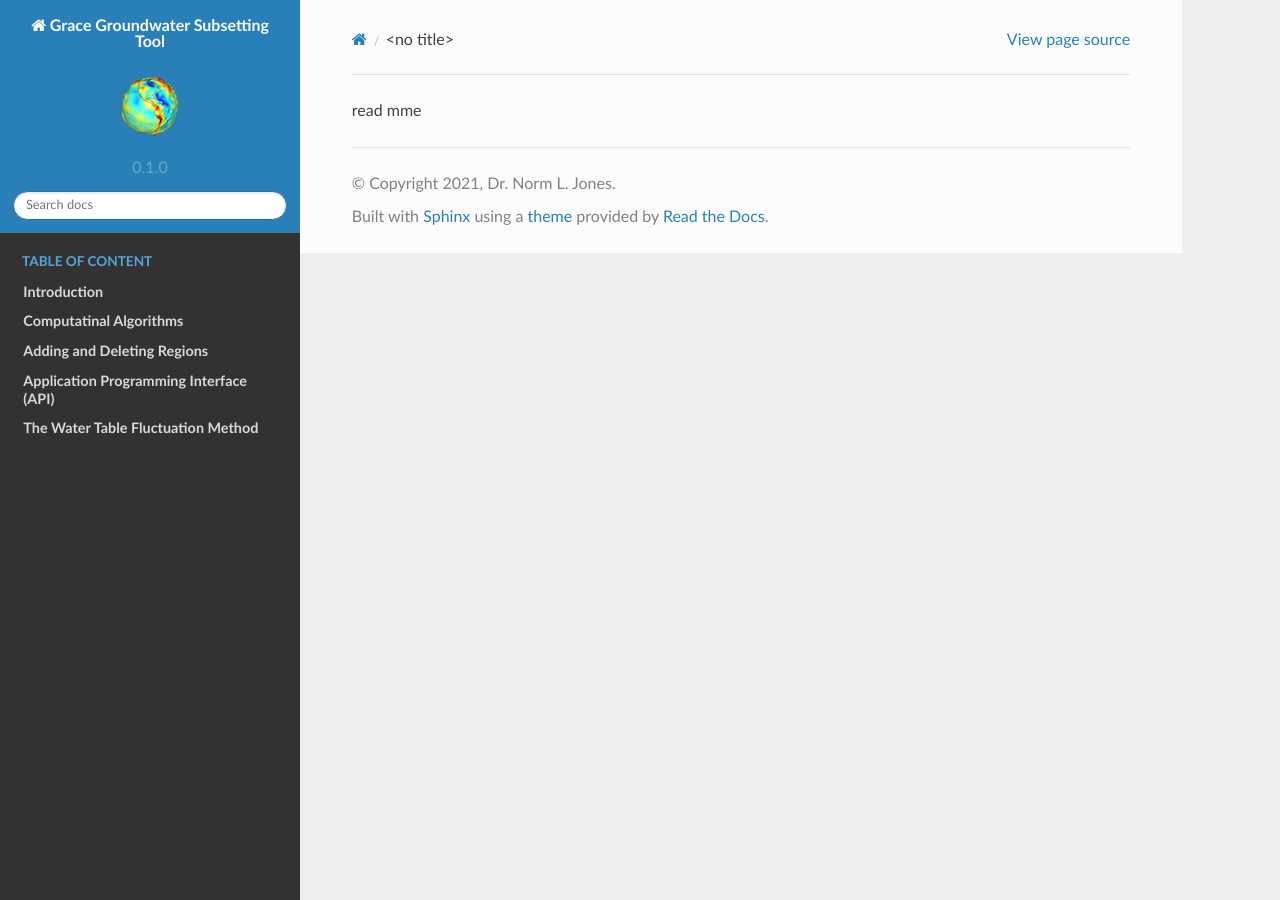
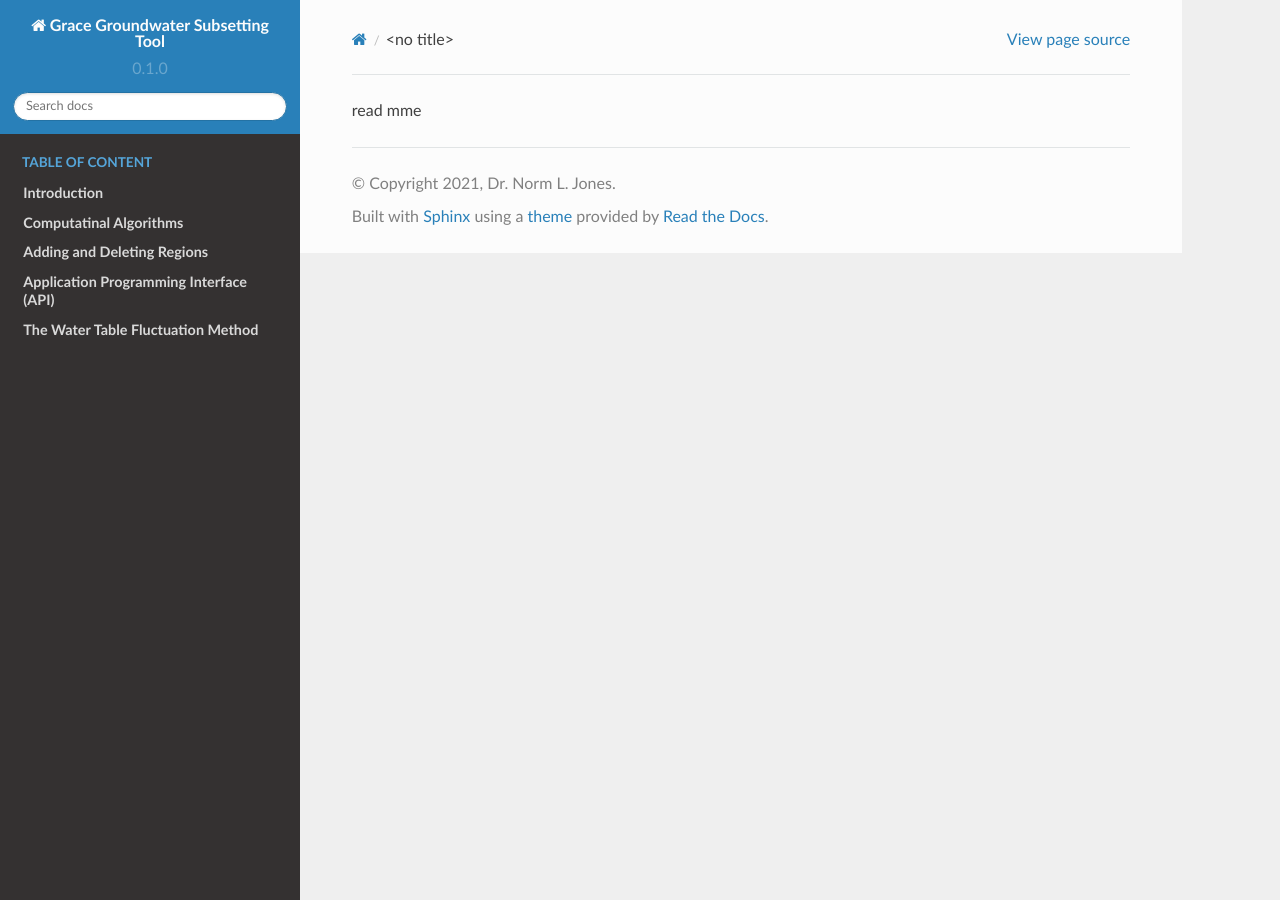
Before and after one commit to BYU-Hydroinformatics/ggst, a Sphinx documentation site: the page built from docs/source/README.rst, in a window 1280 px wide. Built offline with Sphinx 7.4.7 and the Read the Docs theme 2.0.0, drawn with Linux system fonts in a browser that asks for light colours.

Commit message:
Update conf.py

```diff
--- a/docs/source/conf.py
+++ b/docs/source/conf.py
@@ -56,5 +56,5 @@ html_static_path = ['_static']
 
 #Adding a logo
 
-html_static_path = ['_static']
-html_logo = '_static/ggstlogo.png'
+#html_static_path = ['_static']
+#html_logo = '_static/ggstlogo.png'
```
